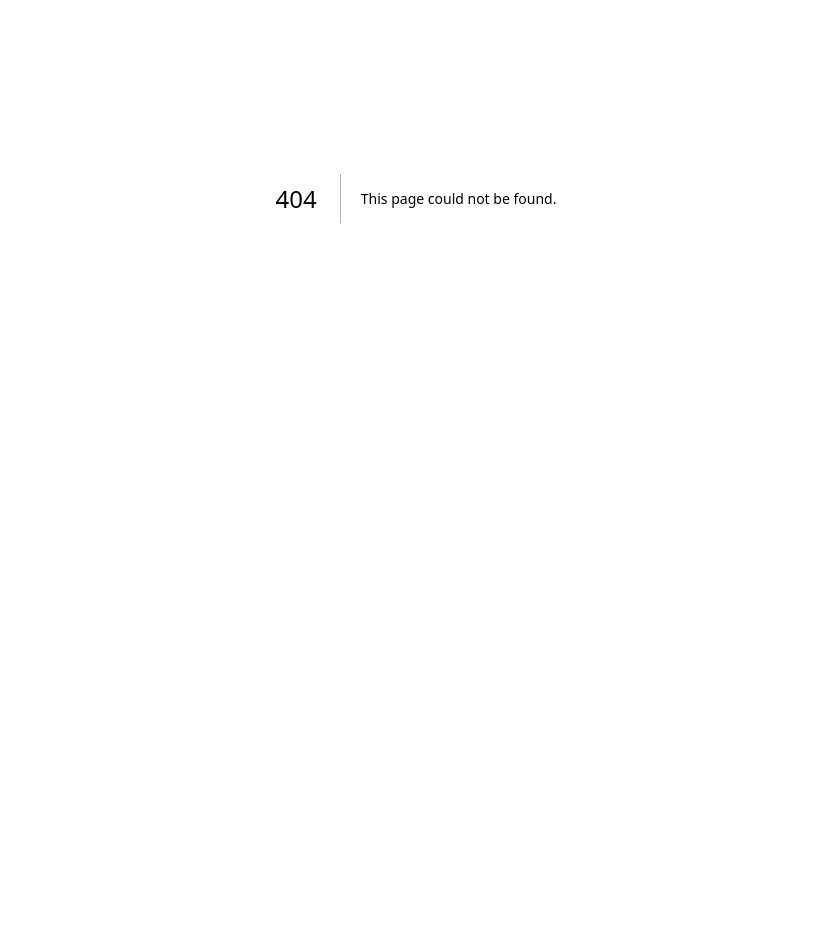
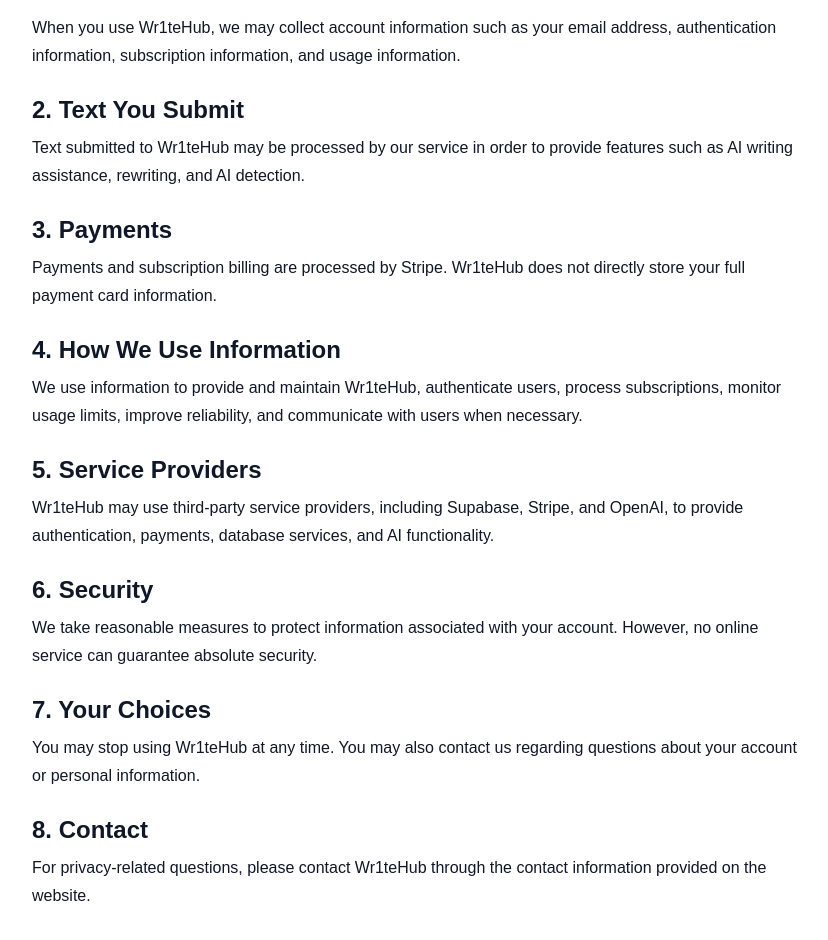
Before and after one commit to nadiaarteagav/Wr1teHub, a Next.js app: page /privacy in a window 1280 px wide. Before the commit this address had no page. Shown: the part 202-1142 px from the top of the page, without its empty margins (224-1052 px from the left). Before the commit the page ends 800 px from the top, so only its background shows below. Built offline with nearby package versions, Linux system fonts and the light colour scheme.

Commit message:
Add legal pages and footer links

```diff
--- a/app/page.tsx
+++ b/app/page.tsx
@@ -616,7 +616,11 @@
                     <AnalysisItem
                       label="Sentence Rhythm"
                       value={analysis.sentenceRhythm}
-                    />
+                    /><p className="mt-6 text-center text-sm text-zinc-400">
+  Free to use. No credit card required.
+</p>
+
+
 
                   </div>
 
@@ -872,6 +876,30 @@
           Free to use. No credit card required.
         </p>
 
+<p className="mt-6 text-center text-sm text-zinc-400">
+  Free to use. No credit card required.
+</p>
+
+<footer className="mt-10 pb-6 text-center text-sm text-zinc-400">
+  <div className="flex justify-center gap-5 flex-wrap">
+    <a href="/terms" className="hover:text-zinc-900 transition">
+      Terms of Service
+    </a>
+
+    <a href="/privacy" className="hover:text-zinc-900 transition">
+      Privacy Policy
+    </a>
+
+    <a href="/refund-policy" className="hover:text-zinc-900 transition">
+      Refund & Cancellation Policy
+    </a>
+  </div>
+
+  <p className="mt-3">
+    © 2026 Wr1teHub. All rights reserved.
+  </p>
+</footer>
+
 </main>
 );
 }
--- /dev/null
+++ b/app/privacy/page.tsx
@@ -0,0 +1,90 @@
+export default function PrivacyPage() {
+  return (
+    <main className="min-h-screen bg-white px-6 py-16 text-gray-900">
+      <div className="mx-auto max-w-3xl">
+        <h1 className="mb-2 text-4xl font-bold">Privacy Policy</h1>
+        <p className="mb-10 text-gray-500">Last updated: October 6, 2026</p>
+
+        <section className="space-y-6 leading-7">
+          <div>
+            <h2 className="mb-2 text-2xl font-semibold">
+              1. Information We Collect
+            </h2>
+            <p>
+              When you use Wr1teHub, we may collect account information such
+              as your email address, authentication information, subscription
+              information, and usage information.
+            </p>
+          </div>
+
+          <div>
+            <h2 className="mb-2 text-2xl font-semibold">
+              2. Text You Submit
+            </h2>
+            <p>
+              Text submitted to Wr1teHub may be processed by our service in
+              order to provide features such as AI writing assistance,
+              rewriting, and AI detection.
+            </p>
+          </div>
+
+          <div>
+            <h2 className="mb-2 text-2xl font-semibold">3. Payments</h2>
+            <p>
+              Payments and subscription billing are processed by Stripe.
+              Wr1teHub does not directly store your full payment card
+              information.
+            </p>
+          </div>
+
+          <div>
+            <h2 className="mb-2 text-2xl font-semibold">
+              4. How We Use Information
+            </h2>
+            <p>
+              We use information to provide and maintain Wr1teHub, authenticate
+              users, process subscriptions, monitor usage limits, improve
+              reliability, and communicate with users when necessary.
+            </p>
+          </div>
+
+          <div>
+            <h2 className="mb-2 text-2xl font-semibold">
+              5. Service Providers
+            </h2>
+            <p>
+              Wr1teHub may use third-party service providers, including
+              Supabase, Stripe, and OpenAI, to provide authentication,
+              payments, database services, and AI functionality.
+            </p>
+          </div>
+
+          <div>
+            <h2 className="mb-2 text-2xl font-semibold">6. Security</h2>
+            <p>
+              We take reasonable measures to protect information associated
+              with your account. However, no online service can guarantee
+              absolute security.
+            </p>
+          </div>
+
+          <div>
+            <h2 className="mb-2 text-2xl font-semibold">7. Your Choices</h2>
+            <p>
+              You may stop using Wr1teHub at any time. You may also contact us
+              regarding questions about your account or personal information.
+            </p>
+          </div>
+
+          <div>
+            <h2 className="mb-2 text-2xl font-semibold">8. Contact</h2>
+            <p>
+              For privacy-related questions, please contact Wr1teHub through
+              the contact information provided on the website.
+            </p>
+          </div>
+        </section>
+      </div>
+    </main>
+  );
+}
--- /dev/null
+++ b/app/refund-policy/page.tsx
@@ -0,0 +1,58 @@
+export default function RefundPolicyPage() {
+  return (
+    <main className="min-h-screen bg-white px-6 py-16 text-gray-900">
+      <div className="mx-auto max-w-3xl">
+        <h1 className="mb-2 text-4xl font-bold">
+          Refund & Cancellation Policy
+        </h1>
+
+        <p className="mb-10 text-gray-500">
+          Last updated: October 6, 2026
+        </p>
+
+        <section className="space-y-6 leading-7">
+          <div>
+            <h2 className="mb-2 text-2xl font-semibold">1. Subscription</h2>
+            <p>
+              Wr1teHub Pro is a monthly subscription that costs $9.99 USD per
+              month and automatically renews until cancelled.
+            </p>
+          </div>
+
+          <div>
+            <h2 className="mb-2 text-2xl font-semibold">2. Cancellation</h2>
+            <p>
+              You may cancel your subscription at any time. Cancellation
+              prevents future subscription renewals and future charges.
+            </p>
+          </div>
+
+          <div>
+            <h2 className="mb-2 text-2xl font-semibold">3. Refunds</h2>
+            <p>
+              Subscription payments are generally non-refundable. If you
+              believe you were charged in error or have another billing issue,
+              please contact Wr1teHub so we can review the situation.
+            </p>
+          </div>
+
+          <div>
+            <h2 className="mb-2 text-2xl font-semibold">4. Billing Issues</h2>
+            <p>
+              If you notice an unauthorized or incorrect charge, please contact
+              Wr1teHub as soon as possible so the issue can be investigated.
+            </p>
+          </div>
+
+          <div>
+            <h2 className="mb-2 text-2xl font-semibold">5. Contact</h2>
+            <p>
+              For billing, cancellation, or refund questions, please contact
+              Wr1teHub through the contact information provided on the website.
+            </p>
+          </div>
+        </section>
+      </div>
+    </main>
+  );
+}
--- /dev/null
+++ b/app/terms/page.tsx
@@ -0,0 +1,58 @@
+export default function RefundPolicyPage() {
+  return (
+    <main className="min-h-screen bg-white px-6 py-16 text-gray-900">
+      <div className="mx-auto max-w-3xl">
+        <h1 className="mb-2 text-4xl font-bold">
+          Refund & Cancellation Policy
+        </h1>
+
+        <p className="mb-10 text-gray-500">
+          Last updated: October 6, 2026
+        </p>
+
+        <section className="space-y-6 leading-7">
+          <div>
+            <h2 className="mb-2 text-2xl font-semibold">1. Subscription</h2>
+            <p>
+              Wr1teHub Pro is a monthly subscription that costs $9.99 USD per
+              month and automatically renews until cancelled.
+            </p>
+          </div>
+
+          <div>
+            <h2 className="mb-2 text-2xl font-semibold">2. Cancellation</h2>
+            <p>
+              You may cancel your subscription at any time. Cancellation
+              prevents future subscription renewals and future charges.
+            </p>
+          </div>
+
+          <div>
+            <h2 className="mb-2 text-2xl font-semibold">3. Refunds</h2>
+            <p>
+              Subscription payments are generally non-refundable. If you
+              believe you were charged in error or have another billing issue,
+              please contact Wr1teHub so we can review the situation.
+            </p>
+          </div>
+
+          <div>
+            <h2 className="mb-2 text-2xl font-semibold">4. Billing Issues</h2>
+            <p>
+              If you notice an unauthorized or incorrect charge, please contact
+              Wr1teHub as soon as possible so the issue can be investigated.
+            </p>
+          </div>
+
+          <div>
+            <h2 className="mb-2 text-2xl font-semibold">5. Contact</h2>
+            <p>
+              For billing, cancellation, or refund questions, please contact
+              Wr1teHub through the contact information provided on the website.
+            </p>
+          </div>
+        </section>
+      </div>
+    </main>
+  );
+}
```
